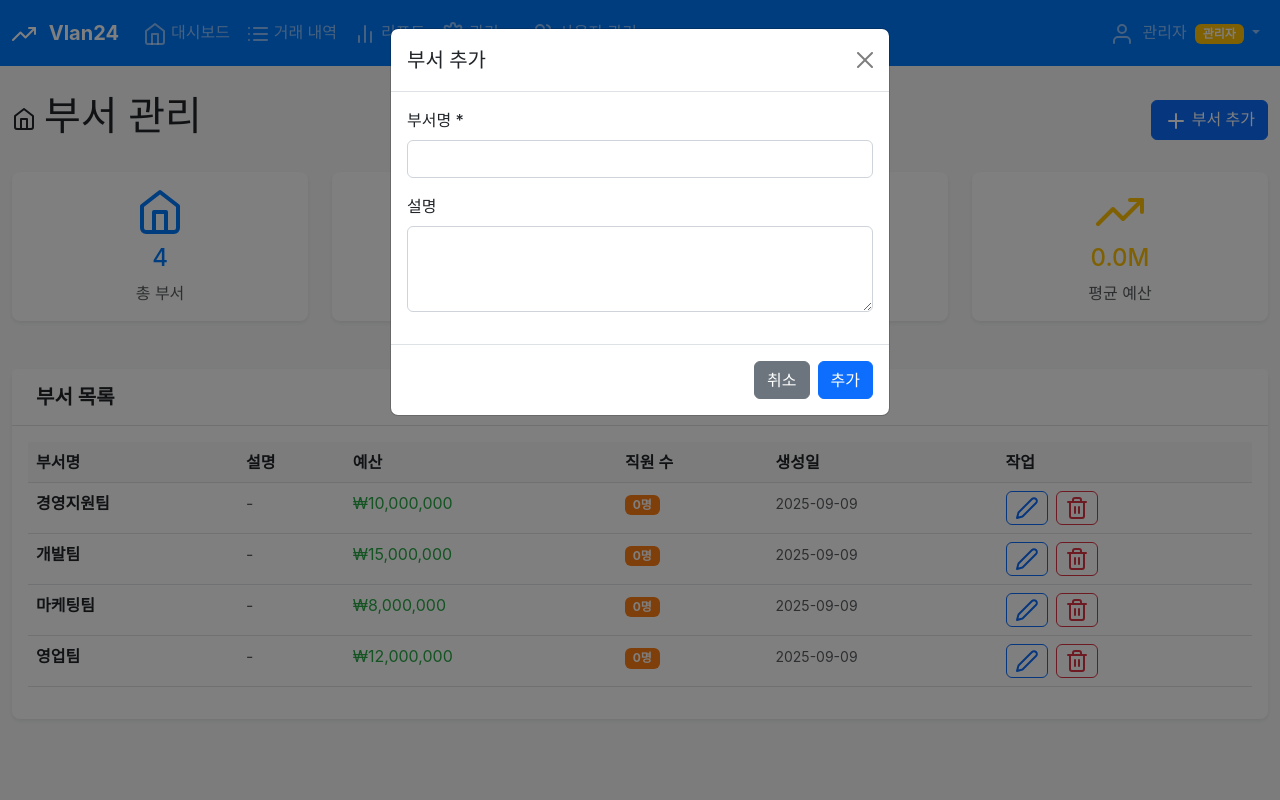
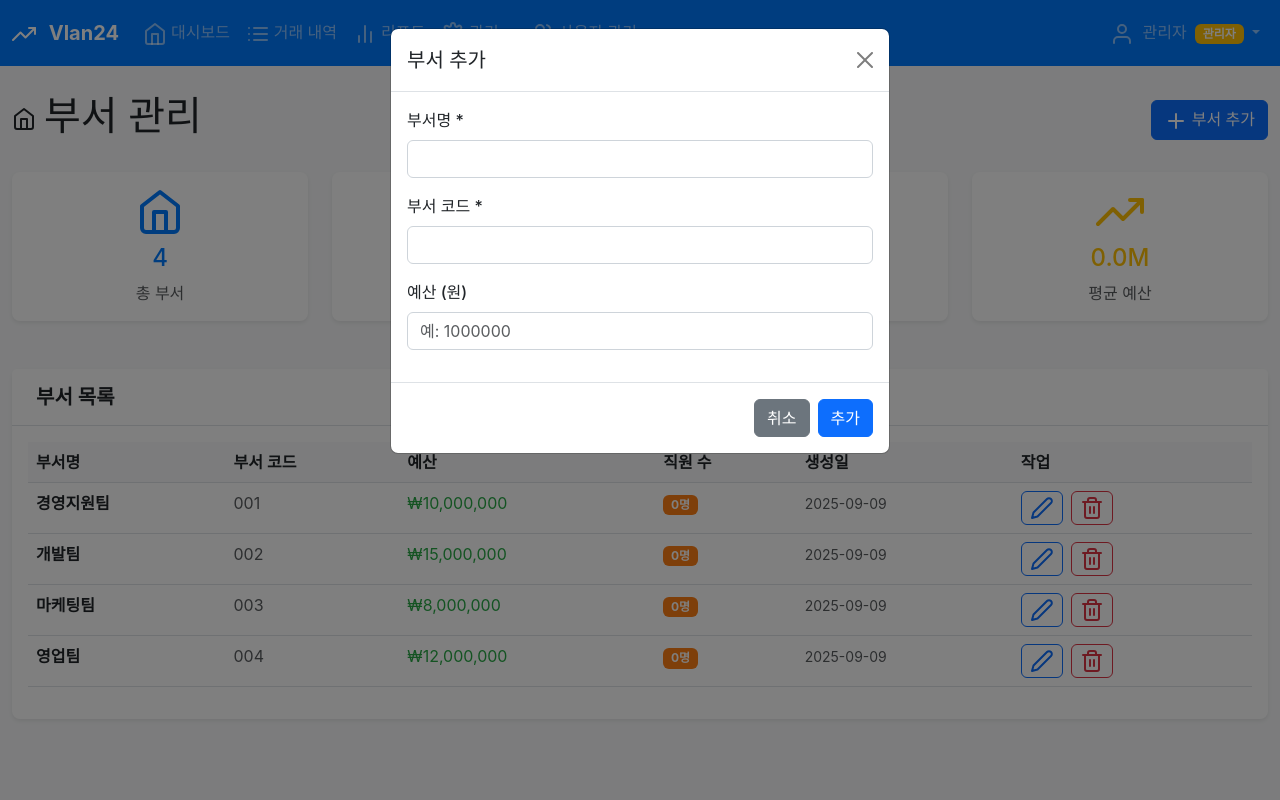
Before and after one commit to BappyMustafiz/fin-flow-korea, a Flask app: page /departments in a window 1280 px wide, after a click on "부서 추가". Run offline with Flask 3, Linux system fonts and the light colour scheme; a user stored in the database is signed in.

Commit message:
Update department information to include budget and department code
Modify the department template and associated JavaScript to display and edit department codes and budgets, replacing the previous description field.

Replit-Commit-Author: Agent
Replit-Commit-Session-Id: 49c2422b-c4ec-4699-8c39-1613e6d0f652
Replit-Commit-Checkpoint-Type: full_checkpoint
Replit-Commit-Screenshot-Url: https://storage.googleapis.com/screenshot-production-us-central1/aa08e5f1-68c4-4712-a019-15a843020e4e/49c2422b-c4ec-4699-8c39-1613e6d0f652/toLkqj2

```diff
--- a/templates/departments.html
+++ b/templates/departments.html
@@ -73,7 +73,7 @@
                 <thead>
                     <tr>
                         <th>부서명</th>
-                        <th>설명</th>
+                        <th>부서 코드</th>
                         <th>예산</th>
                         <th>직원 수</th>
                         <th>생성일</th>
@@ -87,7 +87,7 @@
                             <strong>{{ department.name }}</strong>
                         </td>
                         <td>
-                            <span class="text-muted">{{ department.description or '-' }}</span>
+                            <span class="text-muted">{{ department.code or '-' }}</span>
                         </td>
                         <td>
                             <span class="text-success">₩{{ "{:,.0f}".format(department.budget or 0) }}</span>
@@ -100,7 +100,7 @@
                         </td>
                         <td>
                             <button class="btn btn-sm btn-outline-primary me-1"
-                                    onclick="editDepartment({{ department.id }}, '{{ department.name }}', '{{ department.description or '' }}')">
+                                    onclick="editDepartment({{ department.id }}, '{{ department.name }}', '{{ department.code or '' }}', {{ department.budget or 0 }})">
                                 <i data-feather="edit-2"></i>
                             </button>
                             {% if not department.users or department.users|length == 0 %}
@@ -148,8 +148,12 @@
                         <input type="text" class="form-control" id="name" name="name" required>
                     </div>
                     <div class="mb-3">
-                        <label for="description" class="form-label">설명</label>
-                        <textarea class="form-control" id="description" name="description" rows="3"></textarea>
+                        <label for="code" class="form-label">부서 코드 *</label>
+                        <input type="text" class="form-control" id="code" name="code" required>
+                    </div>
+                    <div class="mb-3">
+                        <label for="budget" class="form-label">예산 (원)</label>
+                        <input type="number" class="form-control" id="budget" name="budget" step="1" min="0" placeholder="예: 1000000">
                     </div>
                 </div>
                 <div class="modal-footer">
@@ -176,8 +180,12 @@
                         <input type="text" class="form-control" id="editName" name="name" required>
                     </div>
                     <div class="mb-3">
-                        <label for="editDescription" class="form-label">설명</label>
-                        <textarea class="form-control" id="editDescription" name="description" rows="3"></textarea>
+                        <label for="editCode" class="form-label">부서 코드 *</label>
+                        <input type="text" class="form-control" id="editCode" name="code" required>
+                    </div>
+                    <div class="mb-3">
+                        <label for="editBudget" class="form-label">예산 (원)</label>
+                        <input type="number" class="form-control" id="editBudget" name="budget" step="1" min="0" placeholder="예: 1000000">
                     </div>
                 </div>
                 <div class="modal-footer">
@@ -216,9 +224,10 @@
 feather.replace();
 
 // 부서 수정 모달 열기
-function editDepartment(id, name, description) {
+function editDepartment(id, name, code, budget) {
     document.getElementById('editName').value = name;
-    document.getElementById('editDescription').value = description;
+    document.getElementById('editCode').value = code;
+    document.getElementById('editBudget').value = budget || '';
     document.getElementById('editForm').action = '/departments/' + id + '/edit';
 
     var modal = new bootstrap.Modal(document.getElementById('editDepartmentModal'));
```
